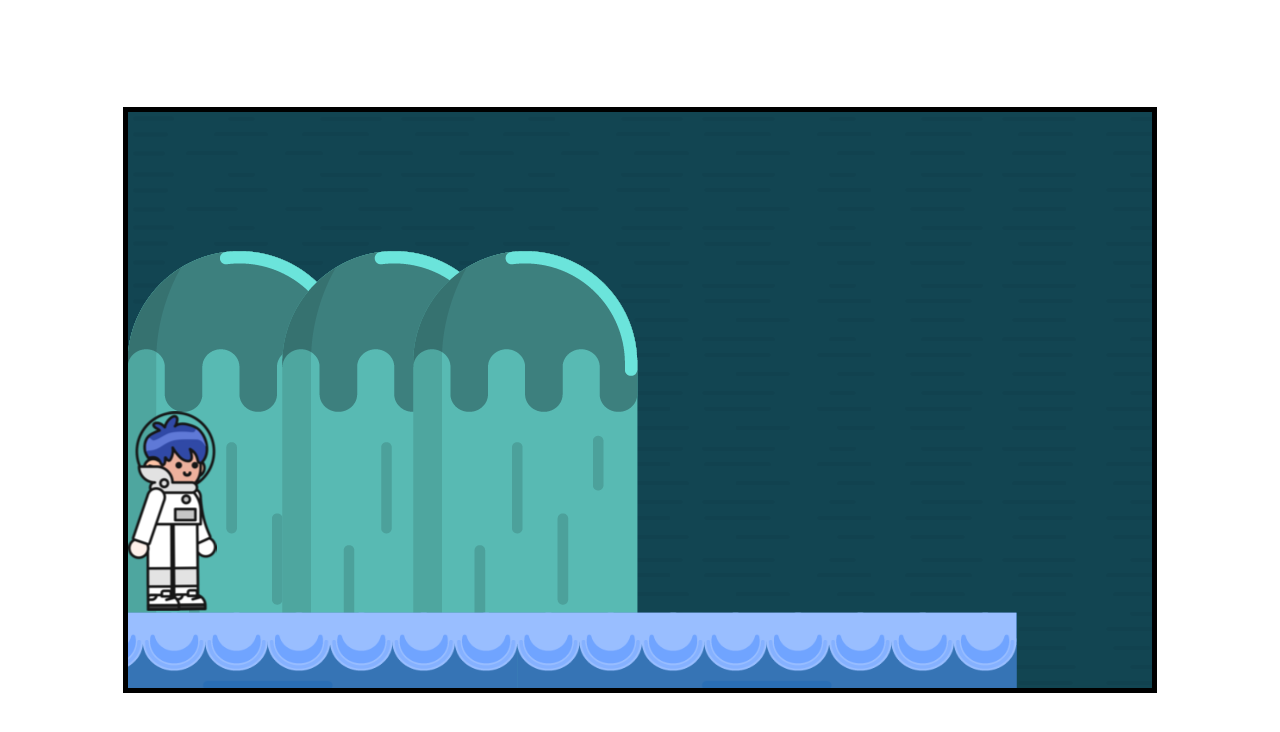
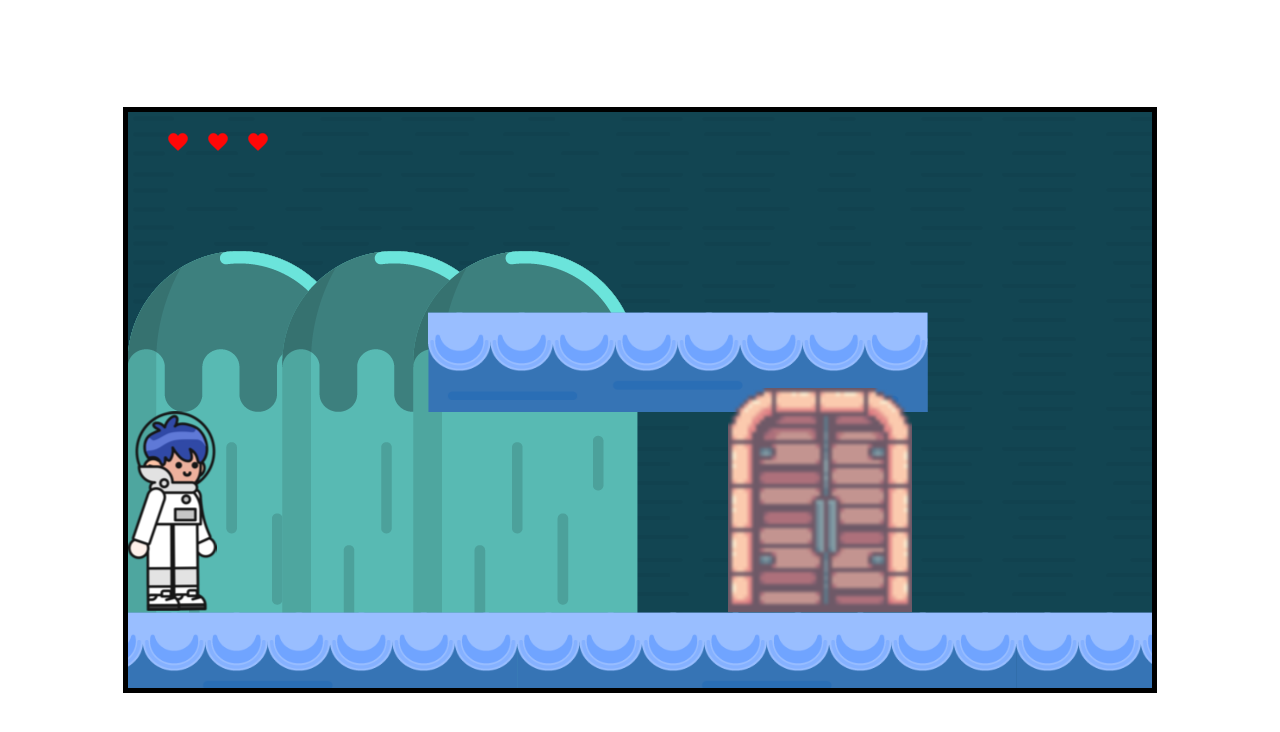
Before and after one commit to Max-im/walker-game, a website built with Parcel: page src/index.html in a window 1280 px wide. Built offline with nearby package versions, Linux system fonts and the light colour scheme.

Commit message:
add winnig portal

```diff
--- a/src/components/Game.ts
+++ b/src/components/Game.ts
@@ -4,18 +4,21 @@ import { ILevel } from './Levels/LevelType';
 import { Platform } from './Platform';
 import { Player } from './Player';
 import { levels } from './Levels';
+import { UI } from './UI';
 
 export class Game {
     canvas = <HTMLCanvasElement>document.getElementById('canvas');
     ctx = <CanvasRenderingContext2D> this.canvas.getContext('2d');
-    player = new Player(this);
+    player = new Player(this, 3);
     control = new Control();
     background = new Background(this);
     platforms: Platform[] = [];
-    levelIndex = 1;
+    ui = new UI(this);
+    levelIndex = 0;
     level: ILevel;
     speed = 10;
     scrollOffset = 0;
+    gameOver = false;
 
     constructor() {
         this.canvas.width = 1024;
@@ -29,10 +32,11 @@ export class Game {
         this.ctx.fillStyle = '#999';
         this.ctx.fillRect(0, 0, this.canvas.width, this.canvas.height);
         this.player.update();
+        this.level.update();
 
         this.platforms.forEach(platform => {
             platform.update();
-            if (this.checkTopCollistions(this.player, platform)) {
+            if (this.platformCollistions(this.player, platform)) {
                 this.player.speedY = 0;
             }
         });
@@ -43,9 +47,15 @@ export class Game {
             if (this.player.x < 500) this.player.speedX = this.speed;
             else {
                 this.player.speedX = 0;
-                this.scrollOffset += this.speed;
-                this.platforms.forEach(platform => platform.speedX = -this.speed);
-                this.background.update(this.speed);
+                if (this.scrollOffset < this.level.endX) {
+                    this.scrollOffset += this.speed;
+                    this.platforms.forEach(platform => platform.speedX = -this.speed);
+                    this.background.update(this.speed);
+                } else {
+                    this.scrollOffset = this.level.endX;
+                    this.player.speedX = this.speed;
+                    this.platforms.forEach(platform => platform.speedX = 0);
+                }
             }
         } else if (this.control.keys.left.pressed) {
             this.player.setWalkLeftSkin();
@@ -71,14 +81,16 @@ export class Game {
         }
 
         // win condition
-        const winnigOffset = 2000;
-        if (this.scrollOffset > winnigOffset) {
-            console.log('you win');
-        }
+        // const winnigOffset = 2000;
+        // if (this.scrollOffset > winnigOffset) {
+        //     console.log('you win');
+        // }
 
         // lose condition
         if (this.player.y > this.canvas.height) {
-            this.init();
+            this.player.lives--;
+            if (this.player.lives > 0) this.init();
+            else this.gameOver = true;
         }
     }
 
@@ -86,11 +98,13 @@ export class Game {
         this.background.draw();
         this.platforms.forEach(platform => platform.draw());
         this.player.draw();
+        this.ui.draw();
+        this.level.draw();
     }
 
     private init() {
         this.scrollOffset = 0;
-        this.player = new Player(this);
+        this.player = new Player(this, this.player.lives);
         this.background = new Background(this);
         const Level = levels[this.levelIndex];
         this.level = new Level(this);
@@ -106,7 +120,7 @@ export class Game {
         );
     }
 
-    private checkTopCollistions(topRrect: any, bottomRect: any): boolean {
+    private platformCollistions(topRrect: any, bottomRect: any): boolean {
         return (
             topRrect.y + topRrect.height <= bottomRect.y &&
             topRrect.y + topRrect.height + topRrect.speedY >= bottomRect.y &&
--- a/src/components/Levels/Level0.ts
+++ b/src/components/Levels/Level0.ts
@@ -1,5 +1,6 @@
 import { Game } from '../Game';
 import { Platform } from '../Platform';
+import { WinPortal } from '../WinPortal';
 import { ILevel } from './LevelType';
 
 const platformImg = <HTMLImageElement>document.getElementById('platform');
@@ -7,10 +8,12 @@ const platformImg = <HTMLImageElement>document.getElementById('platform');
 export class Level0 implements ILevel {
     game: Game;
     platforms: Platform[] = [];
-    endX = 7000;
+    endX = 5900;
+    portal: WinPortal;
 
     constructor(game: Game) {
         this.game = game;
+        this.portal = new WinPortal(this.game, { x: 600, y: 276 });
 
         this.platforms = [
             new Platform(this.game, platformImg, { x: 300, y: 200 }),
@@ -27,4 +30,12 @@ export class Level0 implements ILevel {
             new Platform(this.game, platformImg, { x: 6500 - 3, y: 500 }),
         ];
     }
+
+    draw() {
+        this.portal.draw();
+    }
+
+    update() {
+        this.portal.update();
+    }
 }
--- a/src/components/Levels/Level1.ts
+++ b/src/components/Levels/Level1.ts
@@ -7,7 +7,7 @@ const platformImg = <HTMLImageElement>document.getElementById('platform');
 export class Level1 implements ILevel {
     game: Game;
     platforms: Platform[] = [];
-    endX = 7000;
+    endX = 5900;
 
     constructor(game: Game) {
         this.game = game;
@@ -28,4 +28,12 @@ export class Level1 implements ILevel {
             new Platform(this.game, platformImg, { x: 6500 - 3, y: 500 }),
         ];
     }
+
+    draw() {
+
+    }
+
+    update() {
+        // this.portal.update();
+    }
 }
--- a/src/components/Levels/LevelType.ts
+++ b/src/components/Levels/LevelType.ts
@@ -5,4 +5,6 @@ export interface ILevel {
     game: Game;
     platforms: Platform[];
     endX: number;
+    draw: () => void;
+    update: () => void;
 }
--- a/src/components/Player.ts
+++ b/src/components/Player.ts
@@ -14,11 +14,13 @@ export class Player extends Sprite {
     speedY = 0;
     gravity = 0.8;
     maxFrame = 0;
+    lives: number;
 
-    constructor(game: Game) {
+    constructor(game: Game, lives: number) {
         super();
         this.game = game;
         this.turnRight();
+        this.lives = lives;
     }
 
     update() {
--- /dev/null
+++ b/src/components/UI.ts
@@ -0,0 +1,28 @@
+import { Game } from './Game';
+
+export class UI {
+    game: Game;
+    heartImg = <HTMLImageElement>document.getElementById('heart');
+
+    constructor(game: Game) {
+        this.game = game;
+    }
+
+    // update() {
+
+    // }
+
+    draw() {
+        const ctx = this.game.ctx;
+        for (let i = 1; i <= this.game.player.lives; i++) {
+            ctx.drawImage(this.heartImg, 20 * i + 20 * i, 20, 20, 20);
+        }
+
+        if (this.game.gameOver) {
+            ctx.textAlign = 'center';
+            ctx.fillStyle = 'white';
+            ctx.font = '58px Tahoma';
+            this.game.ctx.fillText('Game Over', this.game.canvas.width / 2, this.game.canvas.height / 2);
+        }
+    }
+}
--- /dev/null
+++ b/src/components/WinPortal.ts
@@ -0,0 +1,29 @@
+import { Game } from './Game';
+import { Sprite } from './Sprite';
+
+export class WinPortal extends Sprite {
+    image = <HTMLImageElement>document.getElementById('door');
+    frameX = 0;
+    frameY = 0;
+    maxFrame = 5;
+    x: number;
+    y: number;
+    game: Game;
+    opened = false;
+    height = 224;
+    width = 184;
+
+    constructor(game: Game, coord: {x: number, y: number}) {
+        super();
+        this.game = game;
+        this.x = coord.x;
+        this.y = coord.y;
+    }
+
+    update() {
+        if (this.opened && this.frameX < this.maxFrame - 1) this.frameX++;
+        else if (!this.opened) this.frameX = 0;
+        else this.frameX = this.maxFrame - 1;
+    }
+
+}
--- a/src/index.html
+++ b/src/index.html
@@ -21,6 +21,9 @@
     <img id="bg" src="./images/background.png" />
     <img id="hills" src="./images/hills.png" />
 
+    <img id="heart" src="./images/heart.png" />
+    <img id="door" src="./images/door.png" />
+
     <script type="module" src="./index.ts"></script>
 </body>
 </html>
```
Also changed, not shown: src/images/door.png (added), src/images/heart.png (added).
